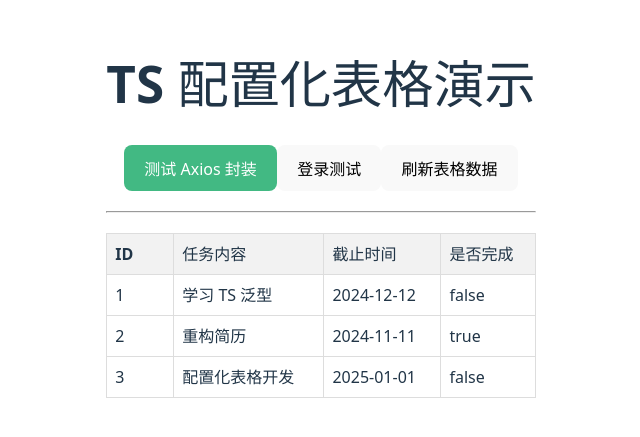
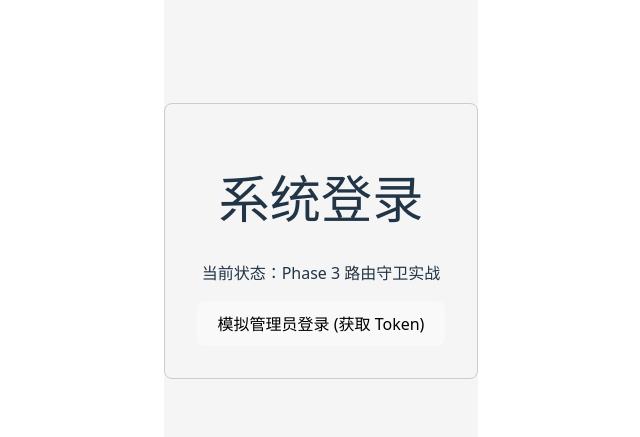
Before and after one commit to mirrors-cl/ts-practice-todo, a Vue app: page /login in a window 1280 px wide. Shown: the part 191-628 px from the top of the page, without its empty margins (319-959 px from the left). Built offline with nearby package versions, Linux system fonts and the light colour scheme.

Commit message:
添加 Pinia 持久化插件，配置路由守卫，新增登录和仪表板视图

```diff
--- a/package.json
+++ b/package.json
@@ -11,6 +11,7 @@
   "dependencies": {
     "axios": "^1.13.2",
     "pinia": "^3.0.4",
+    "pinia-plugin-persistedstate": "^4.7.1",
     "vue": "^3.5.24",
     "vue-router": "^4.6.4"
   },
--- a/src/App.vue
+++ b/src/App.vue
@@ -1,116 +1,8 @@
 <script setup lang="ts">
-import { loginApi } from './api/user';
-import { useUserStore } from './store/user';
-// import type { TodoItem, AddTodoPayload } from './types/todo'
-// import TodoList from './components/TodoList.vue'
-// import TodoInput from "./components/TodoInput.vue";
-
-//new
-import BasicTable from "./components/BasicTable.vue";
-import { useTable } from "./hooks/useTable";
-import type { BasicColumn } from "./components/BasicTable.vue";
-
-// // 定义一个 todoList 的响应式数据
-// const todoList = ref<TodoItem[]>([
-//   { id: '1', content: '学习 TS 泛型', isDone: false,deadline:'2024-12-12' },
-//   { id: '2', content: '重构简历', isDone: true,deadline:'2024-11-11' },
-// ])
-// 测试pinia
-const userStore = useUserStore();
-
-const testloginpinia = async () => {
-  console.log('开始登录pinia...');
-  await userStore.login('admin');
-  console.log('登录pinia完成，用户信息:', userStore.userInfo);
-}
-// new
-const columns: BasicColumn[] = [
-  { title: 'ID', dataIndex: 'id', width: '50px' },
-  { title: '任务内容', dataIndex: 'content' }, // 对应数据里的 content 字段
-  { title: '截止时间', dataIndex: 'deadline' }, // 对应数据里的 deadline 字段
-  { title: '是否完成', dataIndex: 'isDone' } // 对应数据里的 isDone 字段
-]
-
-const getTableDataApi = async () => {
-
-  await new Promise(resolve => setTimeout(resolve, 500));
-  return [
-    { id: '1', content: '学习 TS 泛型', isDone: false, deadline: '2024-12-12' },
-    { id: '2', content: '重构简历', isDone: true, deadline: '2024-11-11' },
-    { id: '3', content: '配置化表格开发', isDone: false, deadline: '2025-01-01' }
-  ]
-};
-
-const { reload, getTableProps, loading } = useTable({
-  columns: columns,
-  api: getTableDataApi
-});
-
-reload();
-
-// // 处理添加待办事项的函数
-// const handleAdd = (payload: AddTodoPayload) => {
-//   // 创建一个新的待办事项对象
-//   const newItem: TodoItem = {
-//     id: Date.now().toString(), // 使用时间戳作为唯一 ID
-//     content: payload.content, // 待办事项内容
-//     deadline: payload.date || undefined,
-//     isDone: false // 默认未完成
-//   }
-//   // 将新的待办事项添加到 todoList 中
-//   todoList.value.push(newItem)
-// }
-// // 处理删除待办事项的函数
-// const handleRemove = (id: string) => {
-//   // 通过过滤掉指定 ID 的待办事项来实现删除
-//   todoList.value = todoList.value.filter(item => item.id !== id)
-// }
-// // 处理切换待办事项完成状态的函数
-// const handleToggle = (id: string) => {
-//   // 切换指定 ID 待办事项的完成状态
-//   const target = todoList.value.find(item => item.id === id)
-//   if (target) {
-//     target.isDone = !target.isDone
-//   }
-// }
-
-const testApi = async () => {
-  try {
-    // 发送登录请求
-    console.log('正在发送请求...');
-    const res = await loginApi({ account: 'admin', password: '123' })
-    console.log('登录成功', res.result.token);
-    alert('Axios 封装测试通过！Token: ' + res.result.token);
-  } catch (error) {
-    console.log('登录失败', error);
-  }
-}
-
 </script>
 
 <template>
-  <div class="app-container">
-    <h1>TS 配置化表格演示</h1>
-    <!-- 加个按钮来触发测试 -->
-    <div style="margin-bottom: 20px;">
-      <button @click="testApi" style="background-color: #42b983; color: white;">
-        测试 Axios 封装
-      </button>
-      <button @click="testloginpinia">登录测试</button>
-      <h1 v-if="userStore.userInfo">
-       当前用户 {{ userStore.userInfo?.username }}
-       当前角色：{{ userStore.userInfo?.roles[0] }}</h1>
-      <!-- 表格刷新按钮 -->
-      <button @click="reload" :disabled="loading">
-        {{ loading ? '加载中...' : '刷新表格数据' }}
-      </button>
-    </div>
-    <hr style="margin: 20px 0;" />
-    <BasicTable v-bind="getTableProps"></BasicTable>
-    <!-- <TodoInput @add="handleAdd" />
-    <TodoList :list="todoList" title="我的待办事项" @remove="handleRemove" @toggle="handleToggle"></TodoList> -->
-  </div>
-
+  <router-view />
 </template>
 
 <style scoped></style>
--- a/src/main.ts
+++ b/src/main.ts
@@ -1,8 +1,13 @@
 import { createApp } from 'vue'
 import { createPinia } from 'pinia'
-
+import piniaPluginPersistedstate from 'pinia-plugin-persistedstate'
 import './style.css'
 import App from './App.vue'
+import router from './router'
+
 const app = createApp(App)
-app.use(createPinia())
+const pinia = createPinia()
+pinia.use(piniaPluginPersistedstate)
+app.use(pinia)
+app.use(router)
 app.mount('#app')
--- a/src/router/index.ts
+++ b/src/router/index.ts
@@ -0,0 +1,39 @@
+import { createRouter, createWebHistory, type RouteRecordRaw } from "vue-router";
+
+const routes: RouteRecordRaw[] = [
+    {
+        path: "/login",
+        name: 'Login',
+        component: () => import("../views/Login.vue"),
+    },
+    {
+        path: '/',
+        name: 'Dashboard',
+        component: () => import('../views/Dashboard.vue'),
+        meta: { requiresAuth: true } // 🔥 标记：此路由需要权限
+    }
+]
+
+const router = createRouter({
+    history: createWebHistory(),
+    routes
+})
+
+router.beforeEach((to, from, next) => {
+    const token = localStorage.getItem('token');
+    // 判断目标路由是否需要登录权限
+    if (to.meta.requiresAuth) {
+        if (token) {
+            // 有 token，放行
+            next();
+        } else {
+            // 没 token，强制踢回登录页
+            console.warn('无权限访问，重定向至登录页')
+            next('/login')
+        }
+    } else {
+        next();
+    }
+})
+
+export default router;
--- a/src/store/user.ts
+++ b/src/store/user.ts
@@ -43,4 +43,6 @@ export const useUserStore = defineStore('user', ()=>{
         logout,
         hasRole
     }
-})
+},{
+    persist: true
+} );
--- a/src/views/Dashboard.vue
+++ b/src/views/Dashboard.vue
@@ -0,0 +1,75 @@
+<script lang="ts" setup>
+import { useRouter } from 'vue-router';
+import { useUserStore } from '../store/user';
+import type { BasicColumn } from "../components/BasicTable.vue";
+import { useTable } from "../hooks/useTable";
+import BasicTable from "../components/BasicTable.vue";
+const router = useRouter();
+const userStore = useUserStore()
+
+
+const columns: BasicColumn[] = [
+  { title: 'ID', dataIndex: 'id', width: '50px' },
+  { title: '任务内容', dataIndex: 'content' }, // 对应数据里的 content 字段
+  { title: '截止时间', dataIndex: 'deadline' }, // 对应数据里的 deadline 字段
+  { title: '是否完成', dataIndex: 'isDone' } // 对应数据里的 isDone 字段
+]
+
+const getTableDataApi = async () => {
+
+  await new Promise(resolve => setTimeout(resolve, 500));
+  return [
+    { id: '1', content: '学习 TS 泛型', isDone: false, deadline: '2024-12-12' },
+    { id: '2', content: '重构简历', isDone: true, deadline: '2024-11-11' },
+    { id: '3', content: '配置化表格开发', isDone: false, deadline: '2025-01-01' }
+  ]
+};
+
+const { reload, getTableProps, loading } = useTable({
+  columns: columns,
+  api: getTableDataApi
+});
+
+reload();
+
+const handleLogout = () => {
+  userStore.logout()
+  router.push('/login');
+}
+</script>
+
+
+<template>
+  <div class="dashboard-container">
+    <header>
+      <h2>工作台 (Dashboard)</h2>
+      <div class="user-info">
+        <span>当前用户：{{ userStore.userInfo?.username }}权限:{{ userStore.userInfo?.roles[0] }}</span>
+        <button @click="handleLogout" style="margin-left: 10px;">退出登陆</button>
+      </div>
+    </header>
+    <hr style="margin: 20px 0;">
+    <div class="action-bar">
+      <button @click="reload" :disabled="loading">
+        {{ loading ? '数据加载中...' : '刷新数据' }}
+      </button>
+    </div>
+    <BasicTable v-bind="getTableProps"></BasicTable>
+  </div>
+</template>
+
+<style scoped>
+.dashboard-container {
+  padding: 20px;
+}
+
+header {
+  display: flex;
+  justify-content: space-between;
+  align-items: center;
+}
+
+.action-bar {
+  margin-bottom: 20px;
+}
+</style>
--- a/src/views/Login.vue
+++ b/src/views/Login.vue
@@ -1,3 +1,39 @@
+<script setup lang="ts">
+import { useRouter } from 'vue-router';
+import { useUserStore } from '../store/user';
+
+const router = useRouter();
+const userStore = useUserStore();
+
+// 模拟登录函数
+const handleLogin = async () =>{
+  await userStore.login('admin') // 模拟以管理员身份登录
+  router.push('/'); // 登录成功后跳转到首页
+}
+
+</script>
 <template>
-  <button>Login</button>
+  <div class="login-container">
+    <div class="card">
+      <h1>系统登录</h1>
+      <p>当前状态：Phase 3 路由守卫实战</p>
+      <button @click="handleLogin">模拟管理员登录 (获取 Token)</button>
+    </div>
+  </div>
 </template>
+
+<style scoped>
+  .login-container {
+    display: flex;
+    justify-content: center;
+    align-items: center;
+    height: 100vh;
+    background-color: #f5f5f5;
+  }
+  .card{
+    padding: 2rem;
+    border: 1px solid #ccc;
+    border-radius: 8px;
+    text-align: center;
+  }
+</style>
```
Also changed, not shown: 1 other file (tests, documents, lock files or other folders).
